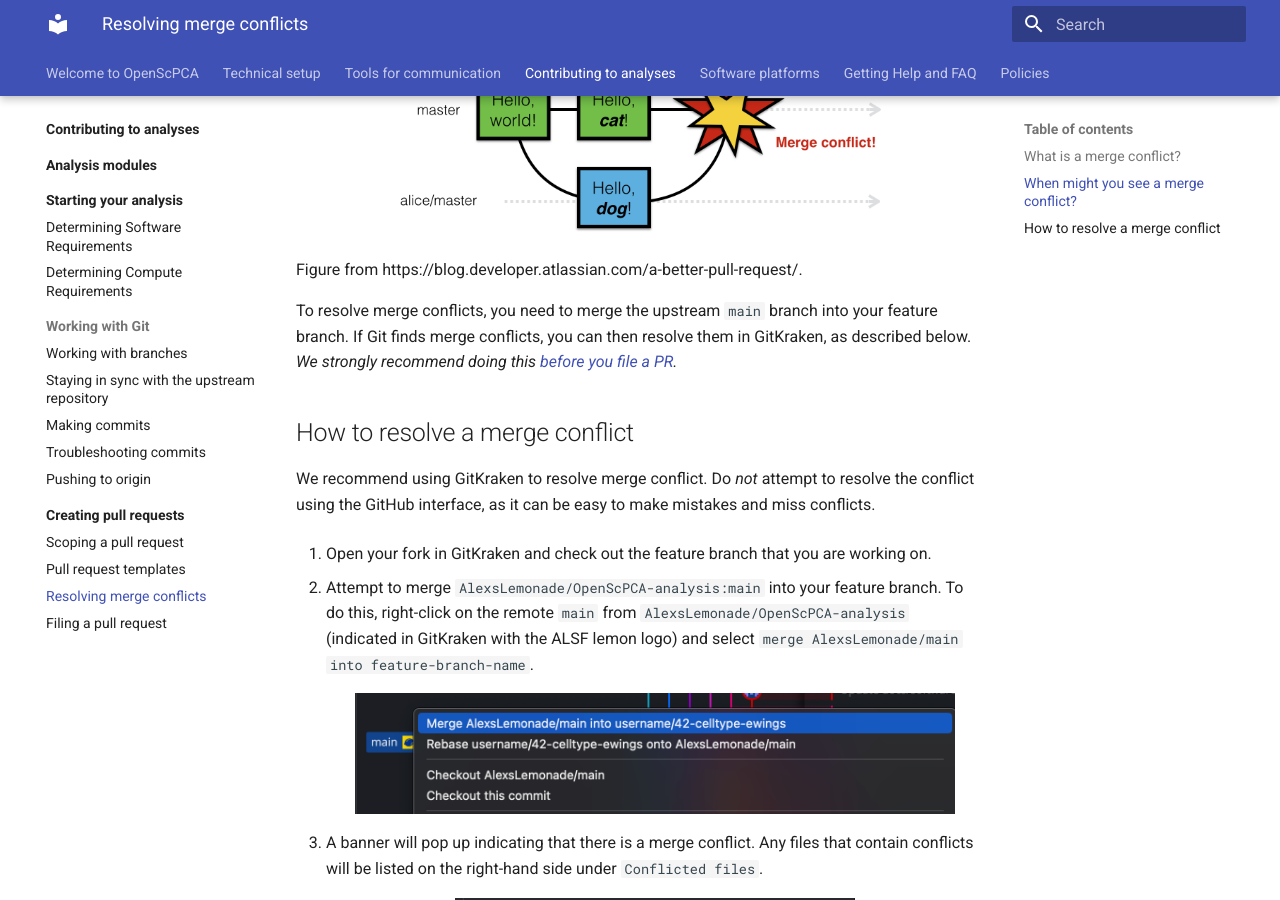
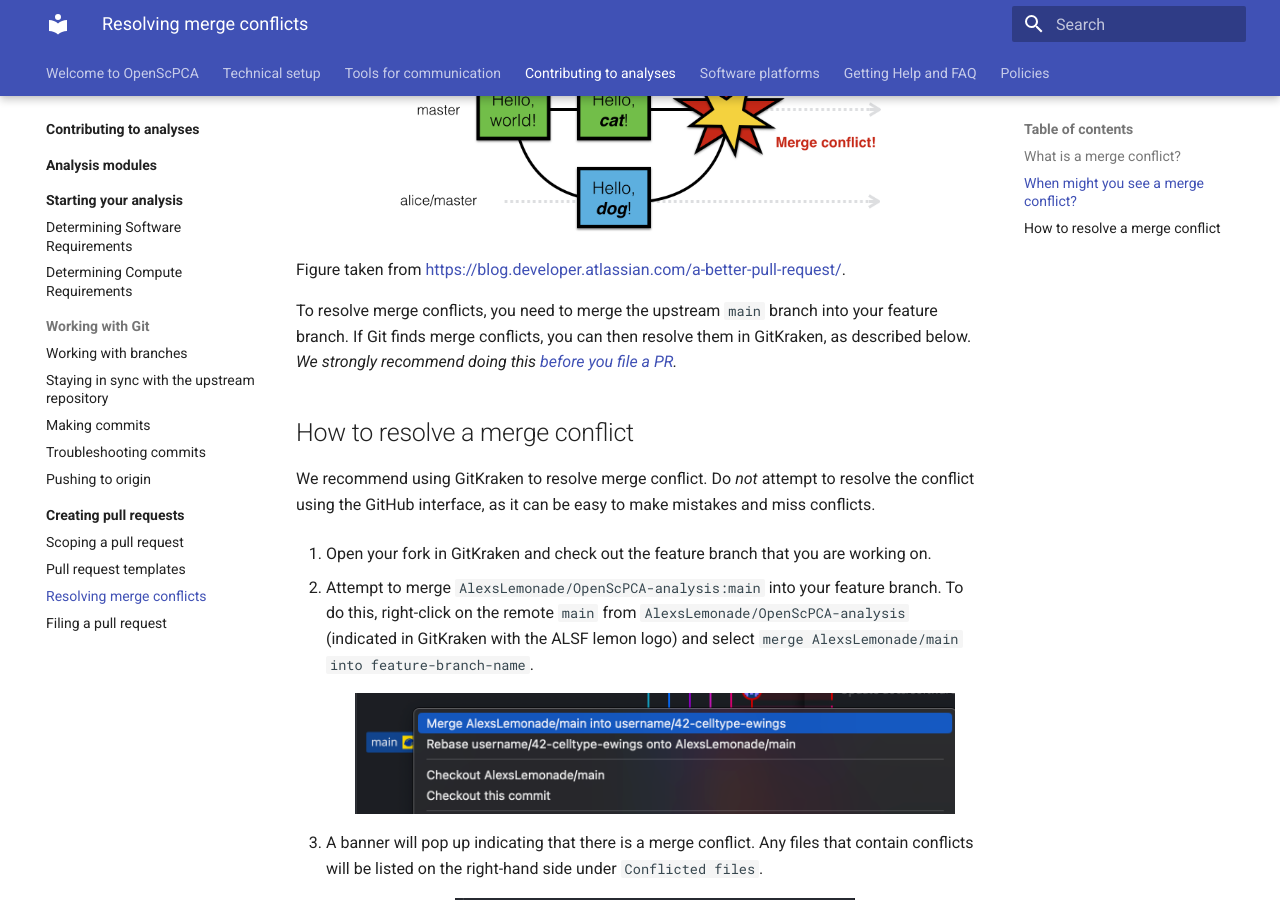
Before and after one commit to AlexsLemonade/OpenScPCA-analysis, an MkDocs documentation site: the page built from docs/contributing-to-analyses/creating-pull-requests/resolve-merge-conflicts.md, in a window 1280 px wide and 900 px high, scrolled down 785 px. Built offline with MkDocs 1.6.1 and Material for MkDocs 9.7.7, drawn with Linux system fonts in a browser that asks for light colours.

Commit message:
make reference to figure a link

```diff
--- a/docs/contributing-to-analyses/creating-pull-requests/resolve-merge-conflicts.md
+++ b/docs/contributing-to-analyses/creating-pull-requests/resolve-merge-conflicts.md
@@ -21,7 +21,7 @@
 <figure markdown="span">
     ![Merge conflicts example](../../img/resolve-merge-conflicts-1.png){width="500"}
 </figure>
-Figure from https://blog.developer.atlassian.com/a-better-pull-request/.
+Figure taken from [https://blog.developer.atlassian.com/a-better-pull-request/](https://blog.developer.atlassian.com/a-better-pull-request/).
 
 To resolve merge conflicts, you need to merge the upstream `main` branch into your feature branch.
 If Git finds merge conflicts, you can then resolve them in GitKraken, as described below.
```
